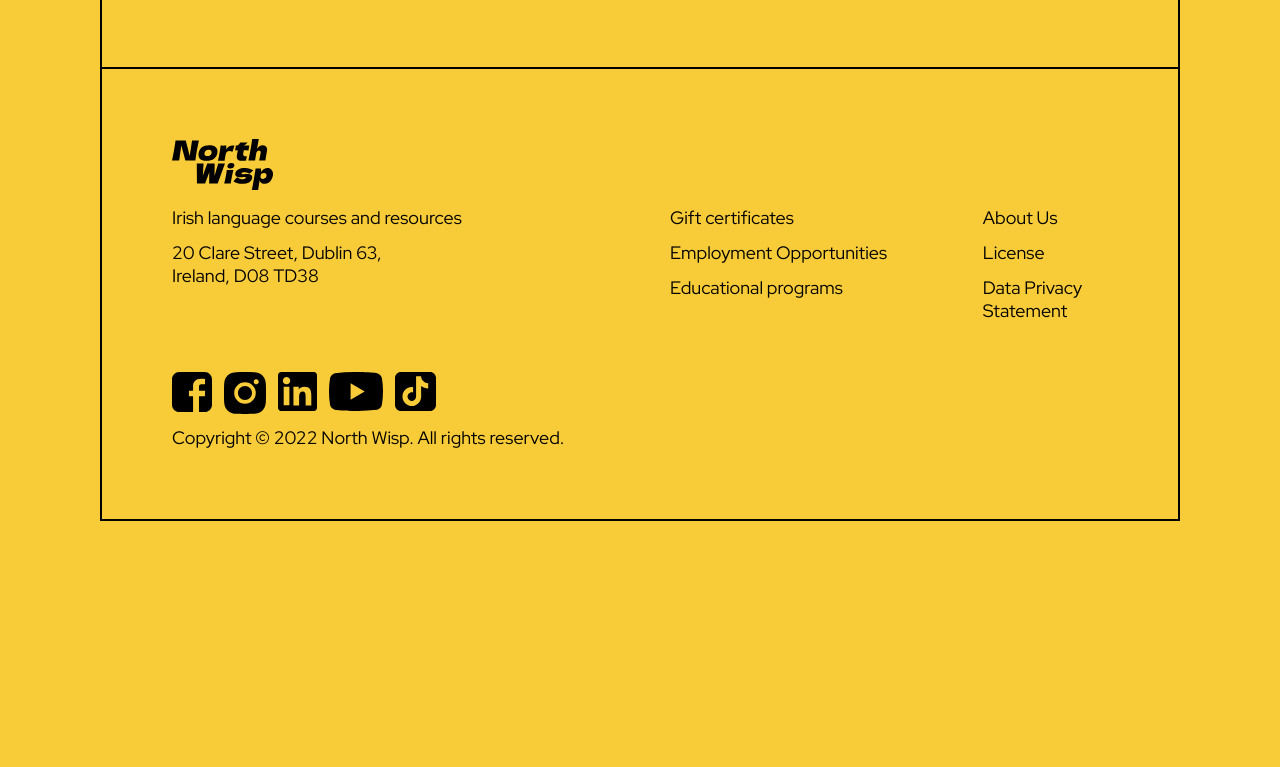
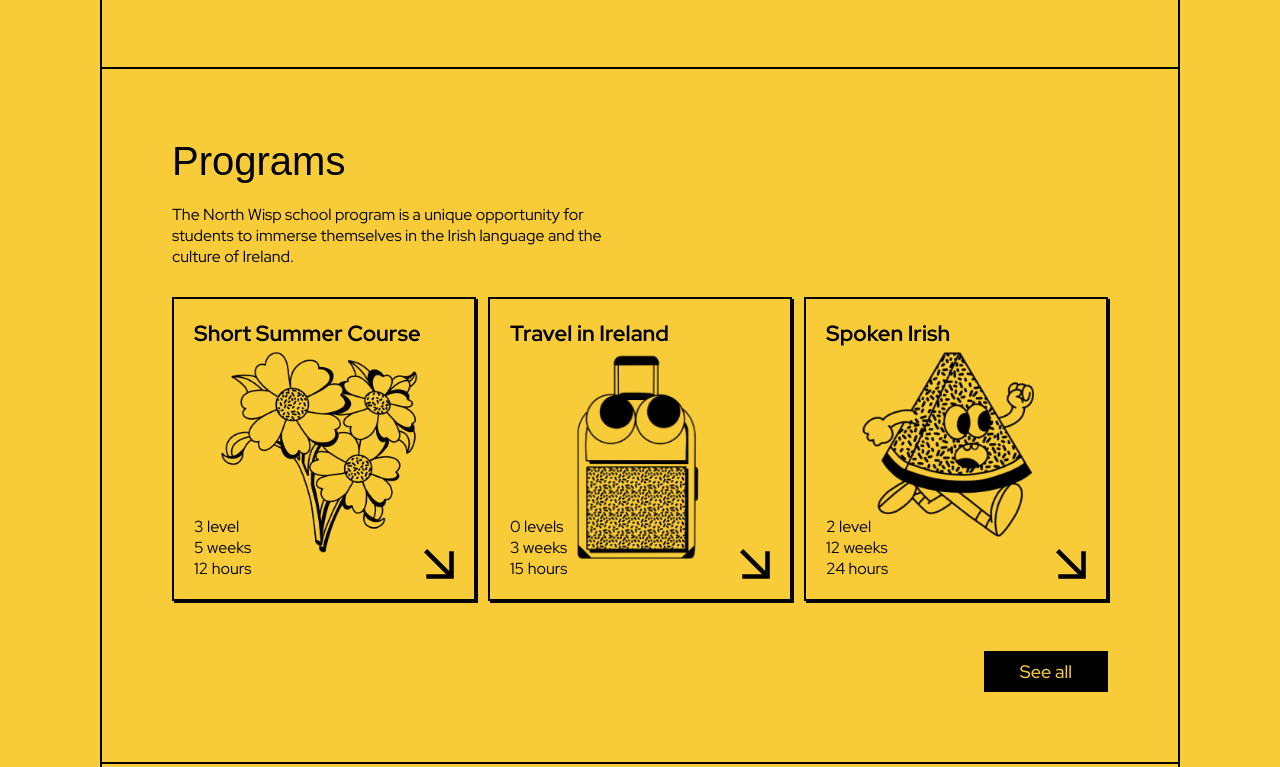
Before and after one commit to StepanKirichenko/north-wisp, a website built with Vite: page index.html in a window 1280 px wide. Shown: the part 1040-1807 px from the top of the page. Before the commit the page ends 1621 px from the top, so only its background shows below. Built offline with nearby package versions, Linux system fonts and the light colour scheme; a web font is replaced by a local one.

Commit message:
Add Programs section.

```diff
--- a/index.html
+++ b/index.html
@@ -10,7 +10,7 @@
     <link rel="preconnect" href="https://fonts.googleapis.com" />
     <link rel="preconnect" href="https://fonts.gstatic.com" crossorigin />
     <link
-      href="https://fonts.googleapis.com/css2?family=Dela+Gothic+One&family=Red+Hat+Display:wght@400;500;600&display=swap"
+      href="https://fonts.googleapis.com/css2?family=Dela+Gothic+One&family=Red+Hat+Display:wght@400;500;600;700&display=swap"
       rel="stylesheet"
     />
   </head>
@@ -87,6 +87,78 @@
                 </p>
               </li>
             </ul>
+          </section>
+
+          <section class="section">
+            <h2 class="section__heading">Programs</h2>
+            <p class="section__text">
+              The North Wisp school program is a unique opportunity for students
+              to immerse themselves in the Irish language and the culture of
+              Ireland.
+            </p>
+            <ul class="landing__programs__list">
+              <li>
+                <div class="program-card">
+                  <h3 class="program-card__title">Short Summer Course</h3>
+                  <div class="program-card__info">
+                    <p class="program-card__info__paragraph">3 level</p>
+                    <p class="program-card__info__paragraph">5 weeks</p>
+                    <p class="program-card__info__paragraph">12 hours</p>
+                  </div>
+
+                  <div class="program-card__image-container">
+                    <img
+                      class="program-card__image"
+                      src="/public/images/programs/short_summer_course.png"
+                    />
+                  </div>
+                  <a href="#" class="program-card__link">
+                    <img src="/public/icons/arrow_down_right.svg" />
+                  </a>
+                </div>
+              </li>
+              <li>
+                <div class="program-card">
+                  <h3 class="program-card__title">Travel in Ireland</h3>
+                  <div class="program-card__info">
+                    <p class="program-card__info__paragraph">0 levels</p>
+                    <p class="program-card__info__paragraph">3 weeks</p>
+                    <p class="program-card__info__paragraph">15 hours</p>
+                  </div>
+                  <div class="program-card__image-container">
+                    <img
+                      class="program-card__image"
+                      src="/public/images/programs/travel_in_ireland.png"
+                    />
+                  </div>
+                  <a href="#" class="program-card__link">
+                    <img src="/public/icons/arrow_down_right.svg" />
+                  </a>
+                </div>
+              </li>
+              <li>
+                <div class="program-card">
+                  <h3 class="program-card__title">Spoken Irish</h3>
+                  <div class="program-card__info">
+                    <p class="program-card__info__paragraph">2 level</p>
+                    <p class="program-card__info__paragraph">12 weeks</p>
+                    <p class="program-card__info__paragraph">24 hours</p>
+                  </div>
+                  <div class="program-card__image-container">
+                    <img
+                      class="program-card__image"
+                      src="/public/images/programs/spoken_irish.png"
+                    />
+                  </div>
+                  <a href="#" class="program-card__link">
+                    <img src="/public/icons/arrow_down_right.svg" />
+                  </a>
+                </div>
+              </li>
+            </ul>
+            <div class="flex justify-end">
+              <button class="button">See all</button>
+            </div>
           </section>
         </main>
 
--- a/style.css
+++ b/style.css
@@ -40,6 +40,14 @@ html {
 body {
   display: flex;
   justify-content: center;
+}
+
+.flex {
+  display: flex;
+}
+
+.justify-end {
+  justify-content: flex-end;
 }
 
 .container {
@@ -134,6 +142,17 @@ body {
   border-bottom: 2px solid var(--color-text);
 }
 
+.section__heading {
+  font-family: var(--ff-gothic);
+  font-size: var(--fs-h2);
+  margin-bottom: 20px;
+}
+
+.section__text {
+  font-size: var(--fs-text-xxs);
+  max-width: 50%;
+}
+
 .landing__hero {
   position: relative;
   padding-top: 150px;
@@ -184,6 +203,55 @@ body {
   font-size: var(--fs-text-xxs);
 }
 
+.landing__programs__list {
+  list-style: none;
+  display: grid;
+  grid-template-columns: repeat(3, 1fr);
+  column-gap: 12px;
+  margin-top: 30px;
+  margin-bottom: 50px;
+}
+
+.program-card {
+  width: 100%;
+  height: auto;
+  aspect-ratio: 1 / 1;
+  display: flex;
+  flex-direction: column;
+  justify-content: space-between;
+  position: relative;
+  padding: 20px;
+  border: 2px solid var(--color-text);
+  box-shadow: 2px 2px var(--color-text);
+}
+
+.program-card__title {
+  font-size: 22px;
+  font-weight: 700;
+}
+
+.program-card__info__paragraph {
+  font-size: 16px;
+}
+
+.program-card__image-container {
+  position: absolute;
+  right: 30px;
+  bottom: 30px;
+  top: 30px;
+}
+
+.program-card__image {
+  width: auto;
+  height: 100%;
+}
+
+.program-card__link {
+  position: absolute;
+  bottom: 20px;
+  right: 20px;
+}
+
 @media (max-width: 1200px) {
   .landing__hero {
     padding-top: 0;
@@ -223,6 +291,15 @@ body {
   .nav__hamburger-icon {
     display: block;
   }
+
+  .landing__programs__list {
+    grid-template-columns: 1fr;
+    row-gap: 30px;
+  }
+
+  .program-card {
+    max-width: 600px;
+  }
 }
 
 @media (max-width: 600px) {
```
Also changed, not shown: public/icons/arrow_down_right.svg (added), public/images/programs/business_irish.png (added), public/images/programs/general_irish.png (added), public/images/programs/irish_for_advanced.png (added), public/images/programs/irish_for_an_interview.png (added), public/images/programs/irish_for_beginners.png (added), public/images/programs/irish_for_intermediate.png (added), public/images/programs/short_summer_course.png (added), public/images/programs/spoken_irish.png (added), public/images/programs/travel_in_ireland.png (added).
